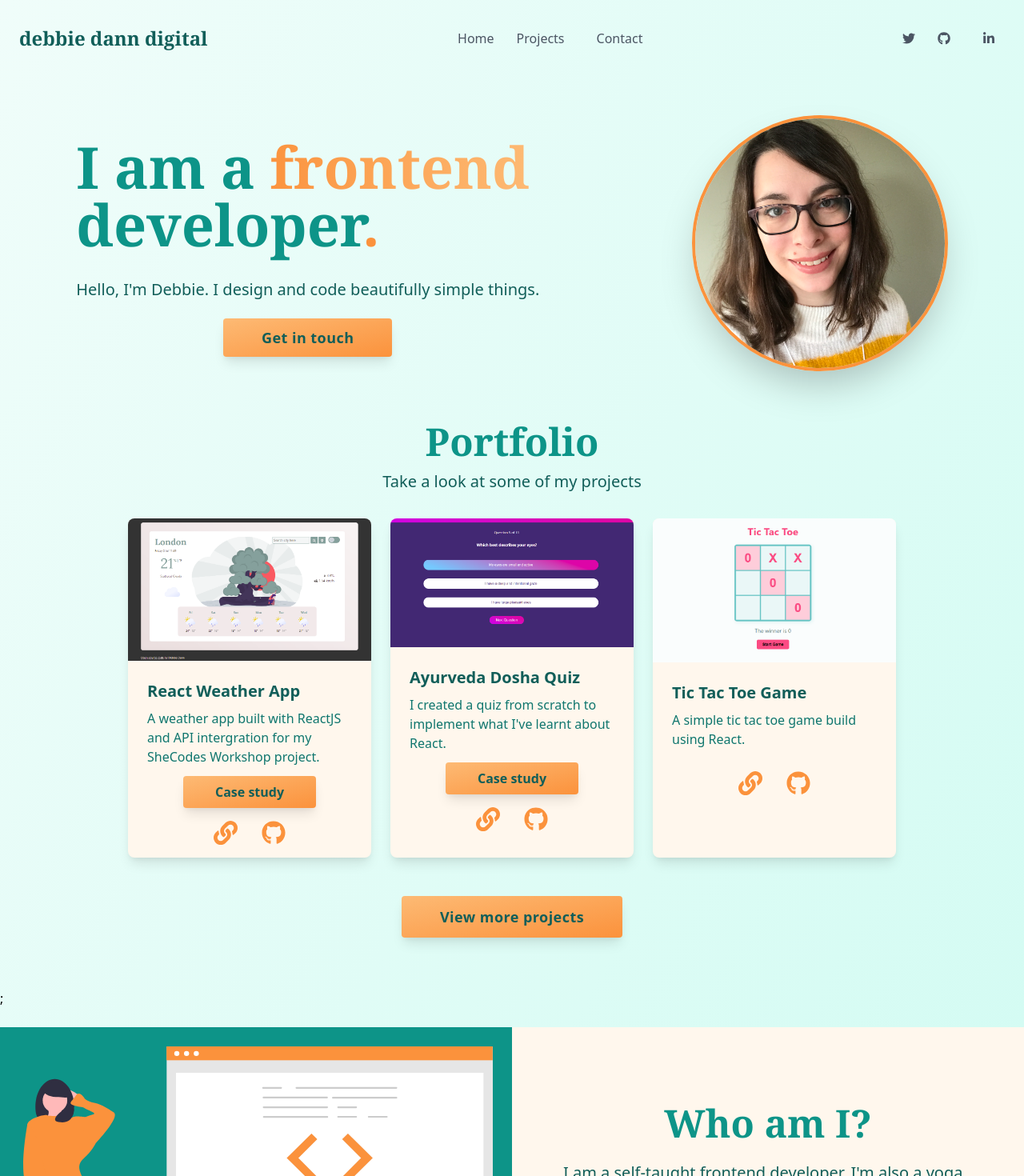
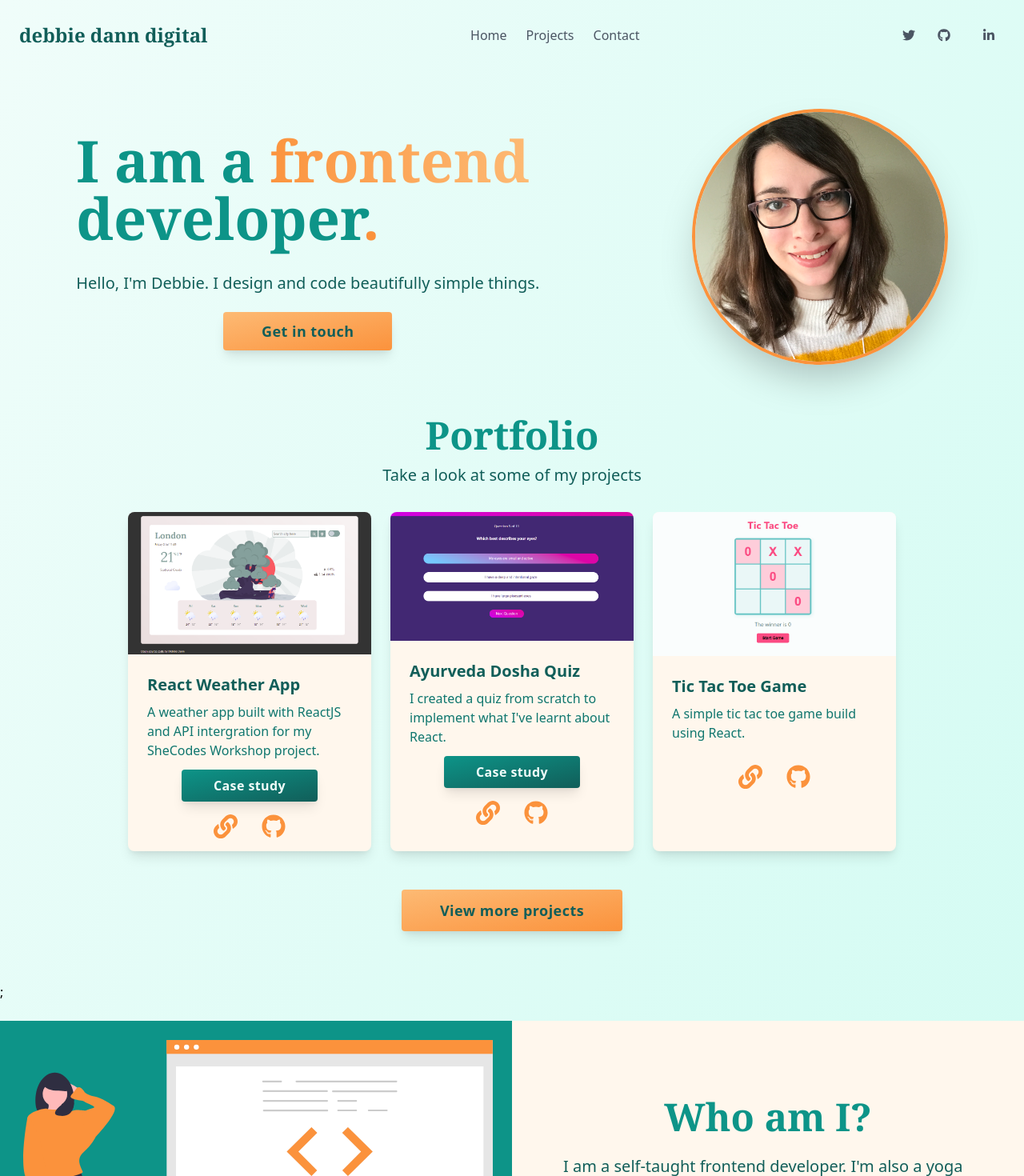
Before and after one commit to hellodeborahuk/React-portfolio, a React (Create React App) app: page / in a window 1280 px wide. Shown: the top 1470 px of the page at 80% size. Built offline with nearby package versions, Linux system fonts and the light colour scheme.

Commit message:
Updated button colours for case study

```diff
--- a/src/App.js
+++ b/src/App.js
@@ -25,22 +25,22 @@ function App() {
               </div>
 
               {/* MIDDLE HEADER */}
-              <div className="flex items-center space-x-4">
+              <div className="flex items-center space-x-6">
                 <Link
                   to="/"
-                  className="inline-block hover:text-gray-900 hover-underline-animation"
+                  className="inline-block  hover:text-gray-900 hover-underline-animation"
                 >
                   Home
                 </Link>
                 <Link
                   to="/projects"
-                  className="inline-block p-3 hover:text-gray-900 hover-underline-animation"
+                  className="inline-block hover:text-gray-900 hover-underline-animation"
                 >
                   Projects
                 </Link>
                 <Link
                   to="/contact"
-                  className="inline-block p-3 hover:text-gray-900 hover-underline-animation"
+                  className="inline-block  hover:text-gray-900 hover-underline-animation"
                 >
                   Contact
                 </Link>
--- a/src/ProjectList.js
+++ b/src/ProjectList.js
@@ -82,10 +82,11 @@ function Project({ maxItems }) {
               shadow-lg
               hover:shadow-2xl
               bg-gradient-to-br
-              from-orange-300
-              to-orange-400
-              hover:from-orange-400 hover:to-orange-300
-              text-teal-800
+              from-teal-600
+              to-teal-800
+              hover:from-teal-800 hover:to-teal-600
+              text-teal-50
+              tracking-wide
               font-bold
               transition
               duration-500"
```
